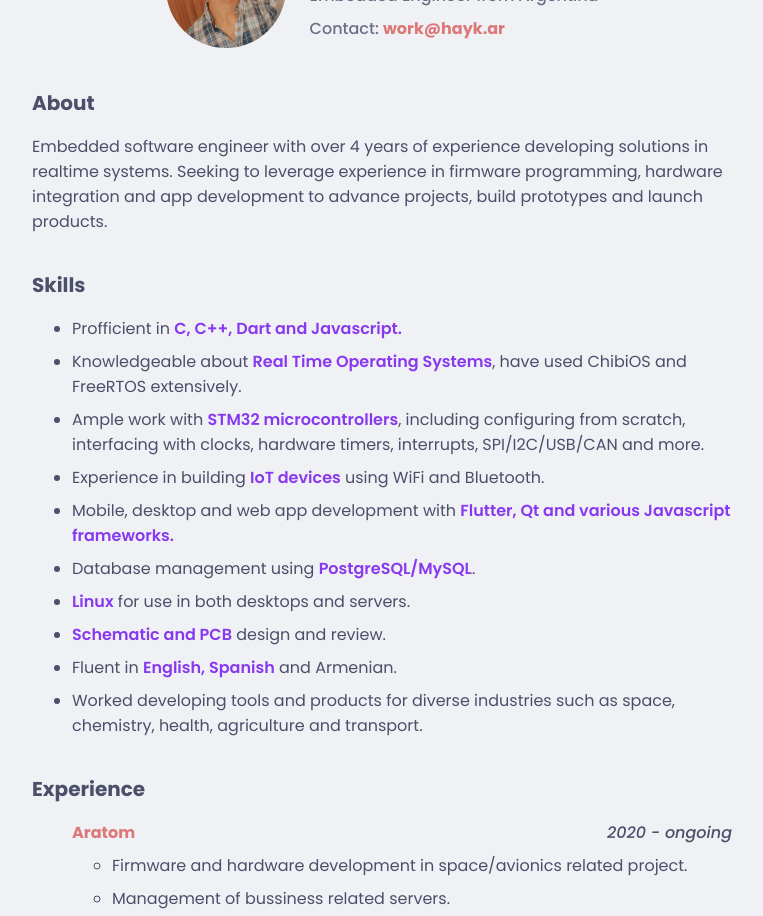
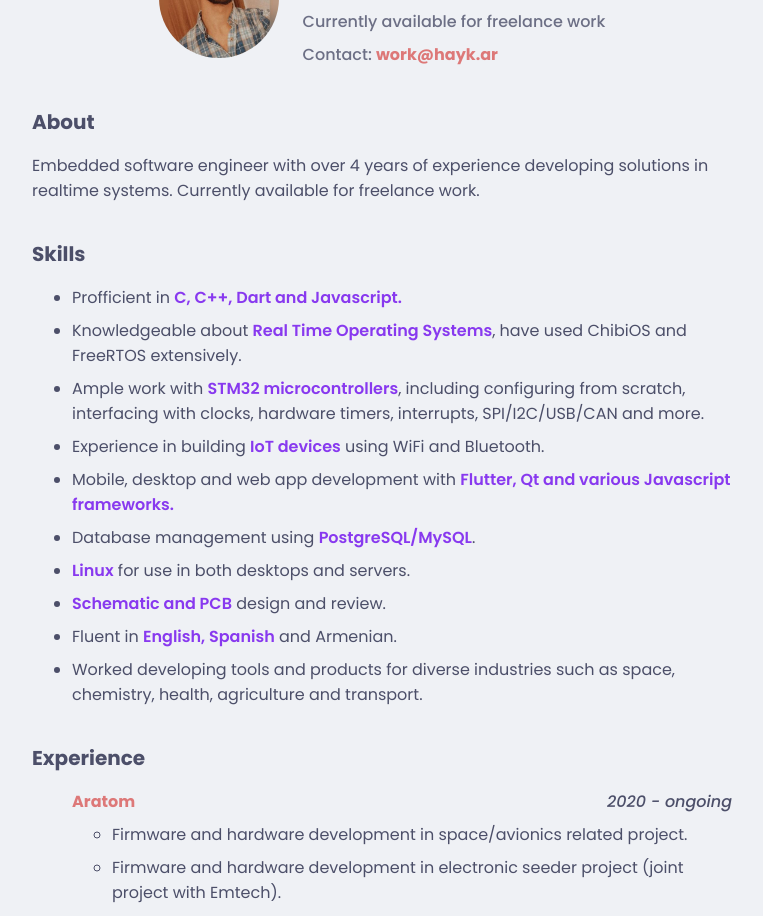
Before and after one commit to haykodarb/portfolio, a SvelteKit app: page / in a window 1280 px wide. Shown: the part 120-1036 px from the top of the page, without its empty margins (258-1021 px from the left). Built offline with nearby package versions, Linux system fonts and the light colour scheme.

Commit message:
Changed description a bit

```diff
--- a/src/routes/+page.svelte
+++ b/src/routes/+page.svelte
@@ -18,6 +18,7 @@
 			<div id="profile-name">
 				<h1 class="title">Hayk Darbinyan</h1>
 				<h3 class="subtitle">Embedded Engineer from Argentina</h3>
+				<h3 class="subtitle">Currently available for freelance work</h3>
 				<div style="display: flex; flex-direction: row; align-items: end;">
 					<h3 class="subtitle">Contact:&nbsp;</h3>
 					<a href="mailto: work@hayk.ar" class="subtitle link"> work@hayk.ar </a>
@@ -28,8 +29,7 @@
 			<h1 class="category-title">About</h1>
 			<p>
 				Embedded software engineer with over 4 years of experience developing solutions in realtime
-				systems. Seeking to leverage experience in firmware programming, hardware integration and
-				app development to advance projects, build prototypes and launch products.
+				systems. Currently available for freelance work.
 			</p>
 		</div>
 		<div class="category-container">
@@ -81,13 +81,13 @@
 					</li>
 					<ul>
 						<li>Firmware and hardware development in space/avionics related project.</li>
-						<li>Management of bussiness related servers.</li>
-						<li>General IT responsibilities.</li>
 						<li>
 							Firmware and hardware development in electronic seeder project (joint project with
 							Emtech).
 						</li>
 						<li>Firmware, hardware and mobile app development for truck weight-scale project.</li>
+						<li>Management of bussiness related servers.</li>
+						<li>General IT responsibilities.</li>
 					</ul>
 				</div>
 				<div style="margin-top: 1em;">
```
